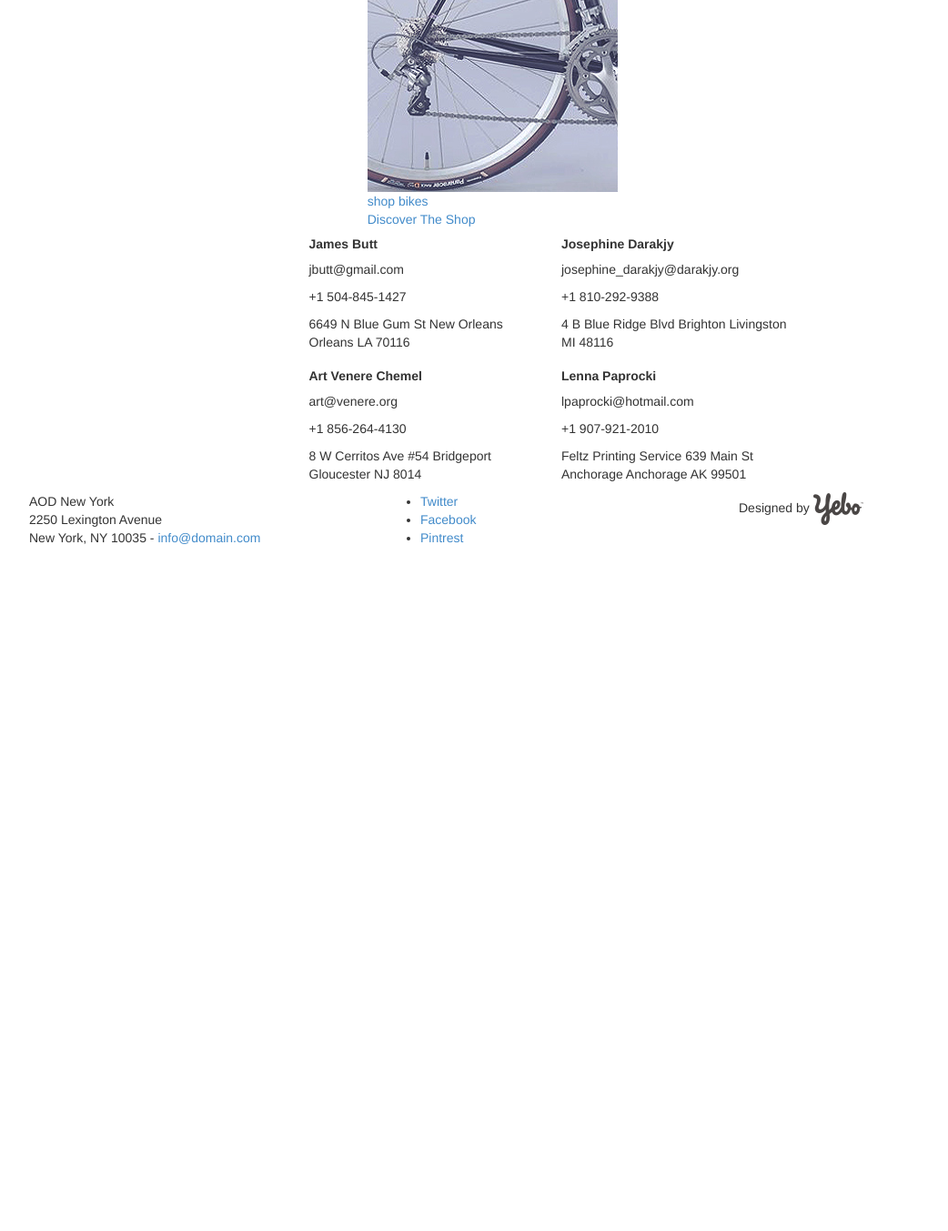
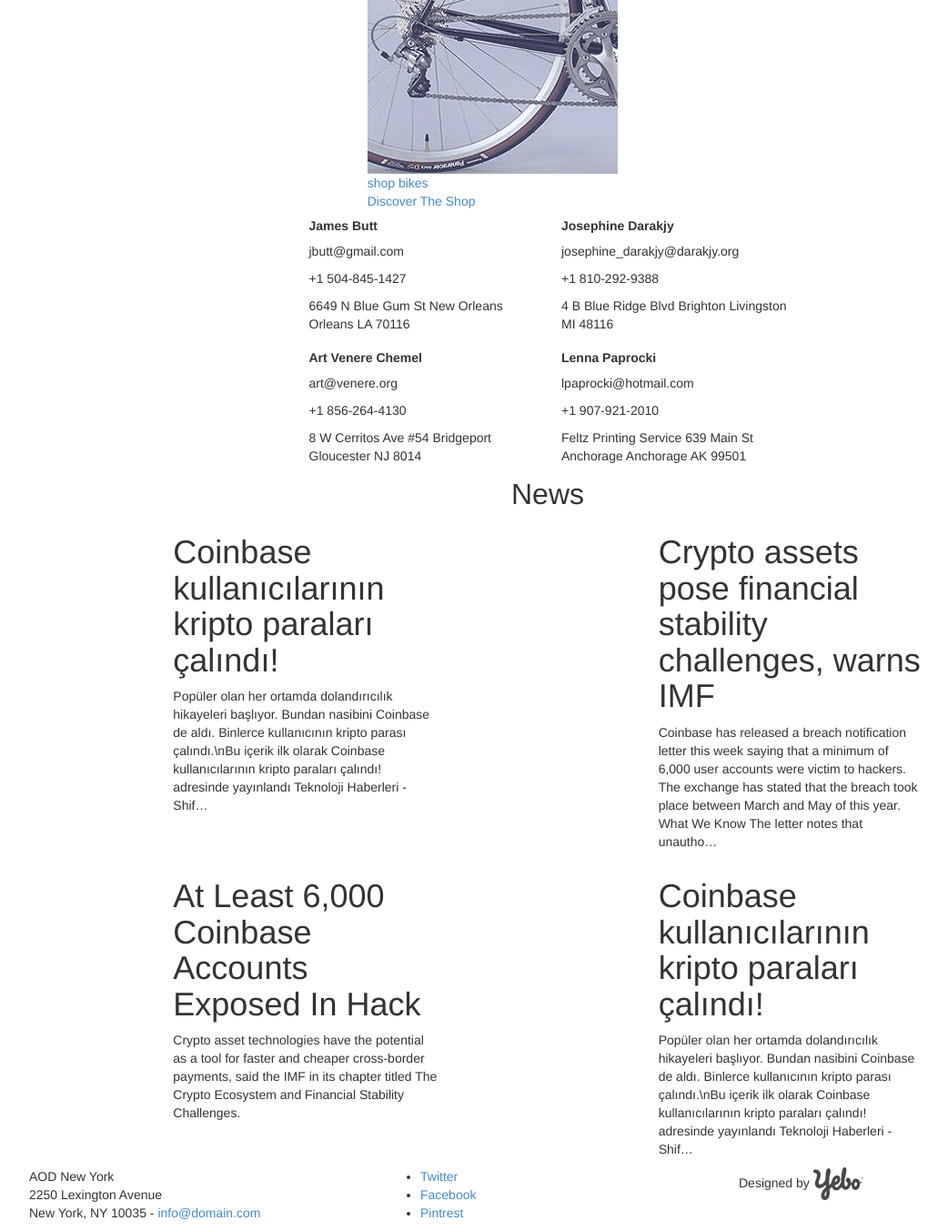
Before and after one commit to adpatil036/adpatil036.github.io, a PHP site: page / in a window 1280 px wide; the page is wider, and only the part inside the window is pictured. Shown: the part 1880-3233 px from the top of that part at 91% size, without its empty margins (38-1080 px from the left). Before the commit the page ends 2478 px from the top of that part, so only its background shows below. Run offline with PHP 8.4, Linux system fonts and the light colour scheme; some libraries are stand-ins or nearby versions.

Commit message:
Added php

```diff
--- a/index.php
+++ b/index.php
@@ -31,16 +31,20 @@
 					</div>
 				</div>
 				<div class="row">
-					<div class="col-md-8 col-md-offset-2">
+					<div class="col-md-10 col-md-offset-2">
 						<nav>
 							<div class="logo-holder"></div>
 							<ul class="clearfix">
 								<li><a href="#about">About Us</a></li>
-								<li class="dot">.</li>
+								<!-- <li class="dot">.</li> -->
 								<li><a href="#work" class="r_spacer">Work</a></li>
 								<li><a href="#shop">Shop</a></li>
-								<li class="dot">.</li>
+								<!-- <li class="dot">.</li> -->
+								<li><a href="#news">News</a></li>
+
 								<li><a href="#contact">Contact</a></li>
+								<!-- <li class="dot">.</li> -->
+
 							</ul>
 						</nav>
 					</div>
@@ -276,6 +280,30 @@
 				</div>
 			</div>
 		</section>
+		<div class="container-fluid intro" id="news">
+			<div style="    justify-content: center;
+    display: flex;
+    font-size: xx-large;">News</div>
+			<div class="row">
+
+				<div class="col-md-3 col-md-offset-2">
+					<h1 class="chain">Coinbase kullanıcılarının kripto paraları çalındı!</h1>
+					<p class="text-intro">Popüler olan her ortamda dolandırıcılık hikayeleri başlıyor. Bundan nasibini Coinbase de aldı. Binlerce kullanıcının kripto parası çalındı.\nBu içerik ilk olarak Coinbase kullanıcılarının kripto paraları çalındı! adresinde yayınlandı Teknoloji Haberleri - Shif…</p>
+				</div>
+				<div class="col-md-3 col-md-offset-2">
+					<h1 class="chain">Crypto assets pose financial stability challenges, warns IMF</h1>
+					<p class="text-intro">Coinbase has released a breach notification letter this week saying that a minimum of 6,000 user accounts were victim to hackers. The exchange has stated that the breach took place between March and May of this year. What We Know The letter notes that unautho…</p>
+				</div>
+				<div class="col-md-3 col-md-offset-2">
+					<h1 class="chain">At Least 6,000 Coinbase Accounts Exposed In Hack</h1>
+					<p class="text-intro">Crypto asset technologies have the potential as a tool for faster and cheaper cross-border payments, said the IMF in its chapter titled The Crypto Ecosystem and Financial Stability Challenges.</p>
+				</div>
+				<div class="col-md-3 col-md-offset-2">
+					<h1 class="chain">Coinbase kullanıcılarının kripto paraları çalındı!</h1>
+					<p class="text-intro">Popüler olan her ortamda dolandırıcılık hikayeleri başlıyor. Bundan nasibini Coinbase de aldı. Binlerce kullanıcının kripto parası çalındı.\nBu içerik ilk olarak Coinbase kullanıcılarının kripto paraları çalındı! adresinde yayınlandı Teknoloji Haberleri - Shif…</p>
+				</div>
+			</div>
+		</div>
 		<footer id="contact">
 			<div class="container">
 				<div class="row">
@@ -299,6 +327,7 @@
 				</div>
 			</div>
 		</footer>
+
 		<!-- jQuery (necessary for Bootstrap's JavaScript plugins)-->
 		<script src="https://ajax.googleapis.com/ajax/libs/jquery/1.11.0/jquery.min.js"></script>
 		<!-- Include all compiled plugins (below), or include individual files as needed -->
```
